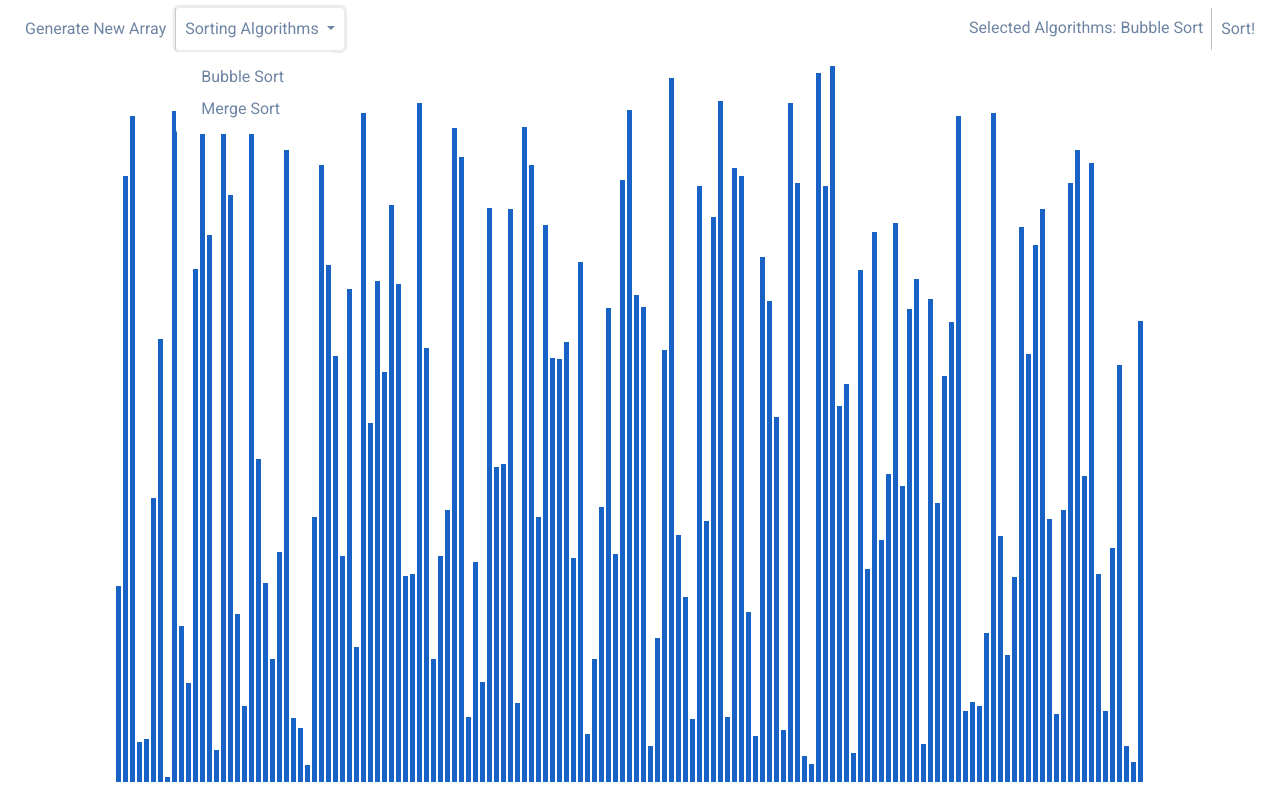
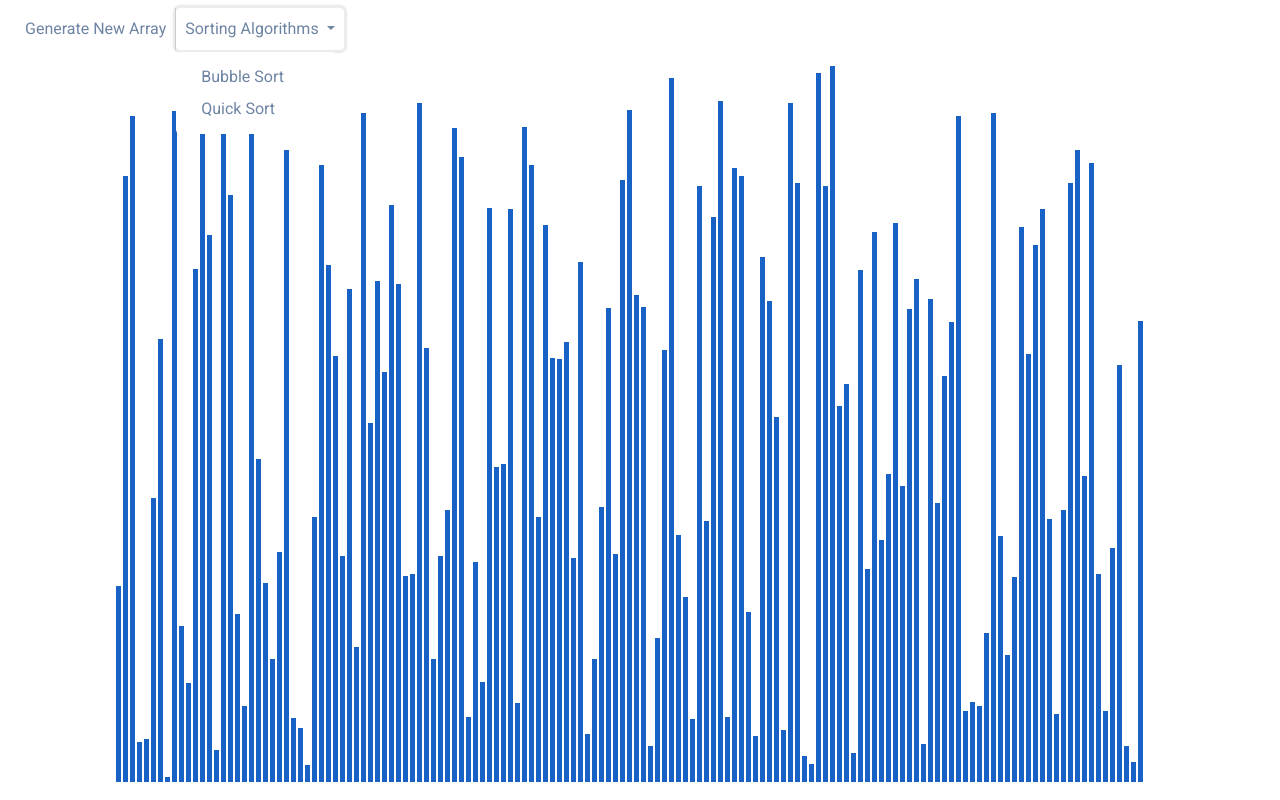
Before and after one commit to paddy-flynn/paddy-flynn-website, an Angular app: page / in a window 1280 px wide. Both pictures are taken after a click on the button "Sorting Algorithms". Built offline with nearby package versions, Linux system fonts and the light colour scheme.

Commit message:
Added ENUM for Algorithm Selection

```diff
--- /dev/null
+++ b/src/app/enum/algorithms.enum.ts
@@ -0,0 +1,4 @@
+export enum Algorithms {
+  BUBBLE_SORT = 'Bubble Sort',
+  QUICK_SORT = 'Quick Sort',
+}
--- a/src/app/sorting-visualiser/sorting-visualiser.component.html
+++ b/src/app/sorting-visualiser/sorting-visualiser.component.html
@@ -21,19 +21,17 @@
         </button>
         <div class="dropdown-menu bg-white border-white" aria-labelledby="navbarDropdown">
           <button class="dropdown-item btn btn-light bg-white border-white"
-                  data-toggle="collapse"
-                  data-target=".navbar-collapse.show">Bubble Sort
+                  (click)="selectBubbleSort()">Bubble Sort
           </button>
           <button class="dropdown-item btn btn-light bg-white border-white"
-                  data-toggle="collapse"
-                  data-target=".navbar-collapse.show">Merge Sort
+                  (click)="selectQuickSort()">Quick Sort
           </button>
         </div>
       </li>
     </ul>
-    <ul class="navbar-nav ml-auto">
+    <ul *ngIf="selectedAlgo" class="navbar-nav ml-auto">
       <li class="nav-item">
-        <div class="nav-link">Selected Algorithms: Bubble Sort</div>
+        <div class="nav-link">Selected Algorithms: {{selectedAlgo}}</div>
       </li>
       <li class="nav-item">
         <button class="nav-link btn btn-light bg-white border-white"
--- a/src/app/sorting-visualiser/sorting-visualiser.component.ts
+++ b/src/app/sorting-visualiser/sorting-visualiser.component.ts
@@ -1,6 +1,7 @@
 import {Component, OnInit} from '@angular/core';
 import {BubbleSortService} from '../algorithms/bubble-sort.service';
 import {Animation} from '../interfaces/animation';
+import {Algorithms} from '../enum/algorithms.enum';
 
 @Component({
   selector: 'sorting-visualiser',
@@ -9,6 +10,7 @@ import {Animation} from '../interfaces/animation';
 })
 export class SortingVisualiserComponent implements OnInit {
 
+  selectedAlgo: Algorithms;
   ANIMATION_SPEED_MS = 1;
   array: number[] = [];
   public innerWidth: any;
@@ -28,7 +30,7 @@ export class SortingVisualiserComponent implements OnInit {
 
     for (let i = 0; i < this.getAvailableArraySize(); i++) {
       this.array.push(this.getRandomNumber());
-      const element = document.getElementById('' + i);
+      const element = document.getElementById(i.toString());
       if (element) {
         element.style.background = '#1862c6';
       }
@@ -55,13 +57,13 @@ export class SortingVisualiserComponent implements OnInit {
   async runAnimations(animations: Animation[]): Promise<void> {
 
     for (const ani of animations) {
-      const barOneStyle = document.getElementById('' + ani.barOneId).style;
+      const barOneStyle = document.getElementById(ani.barOneId.toString()).style;
 
       if (ani.isInCorrectPosition) {
         barOneStyle.background = 'green';
         barOneStyle.height = ani.barOneHeight + 'px';
       } else {
-        const barTwoStyle = document.getElementById('' + ani.barTwoId).style;
+        const barTwoStyle = document.getElementById(ani.barTwoId.toString()).style;
 
         barOneStyle.background = 'red';
         barTwoStyle.background = 'red';
@@ -71,15 +73,23 @@ export class SortingVisualiserComponent implements OnInit {
         await this.delay(this.ANIMATION_SPEED_MS);
         barOneStyle.background = '#1862c6';
         barTwoStyle.background = '#1862c6';
-
       }
     }
   }
 
   delay(ms): Promise<any> {
     return new Promise(resolve => {
-      // clearTimeout(ms);
       setTimeout(resolve, ms);
     });
   }
+
+  selectBubbleSort(): void {
+    this.selectedAlgo = Algorithms.BUBBLE_SORT;
+    console.log(this.selectedAlgo);
+  }
+
+  selectQuickSort(): void {
+    this.selectedAlgo = Algorithms.QUICK_SORT;
+    console.log(this.selectedAlgo);
+  }
 }
```
